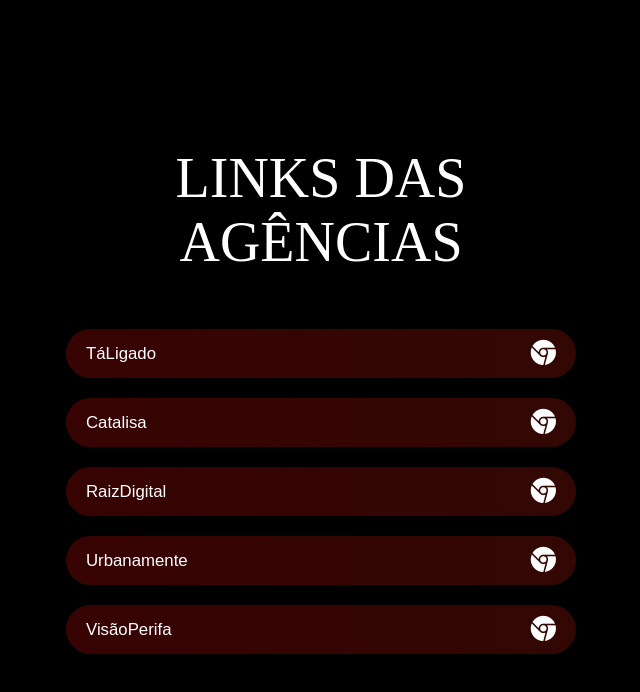
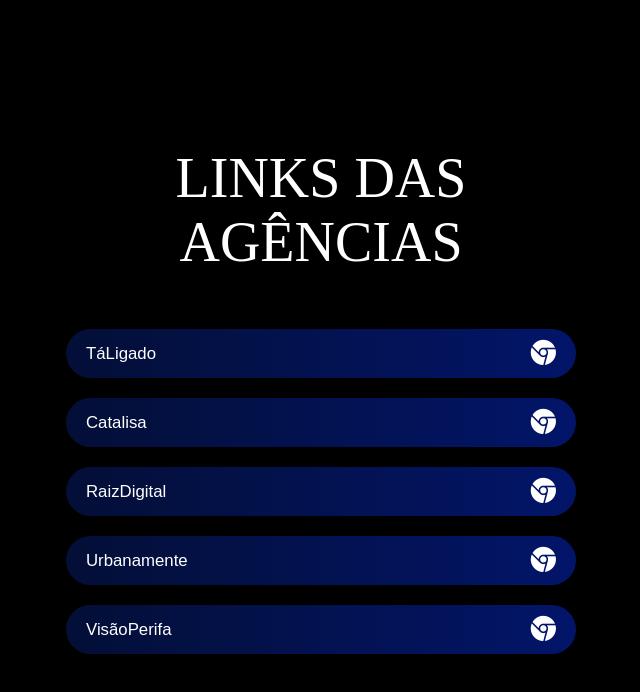
Before and after one commit to MateusSSimoes/Agencias-JDANGELA, a plain HTML site: page index.html in a window 1280 px wide. Shown: the whole page, without its empty margins (319-959 px from the left). Drawn offline with nearby package versions, Linux system fonts and the light colour scheme.

Commit message:
Update style.css

```diff
--- a/CSS/style.css
+++ b/CSS/style.css
@@ -38,7 +38,7 @@ a {
 }
 
 .degrade {
-    background: linear-gradient(to right, #370303, #231305);
+    background: linear-gradient(to right, #030f37, #0026ff);
     background-size: 400% 400%;
     animation: gradient 15s ease infinite;
 }
```
